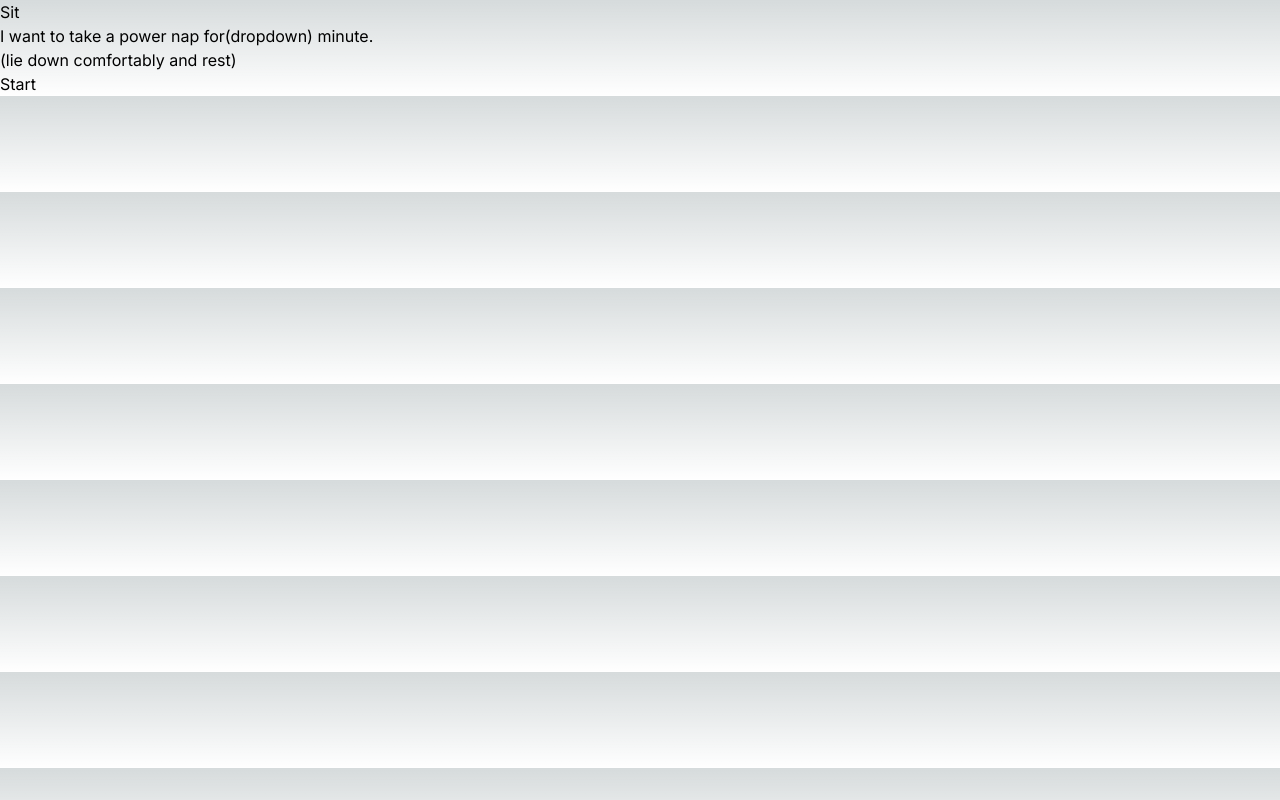
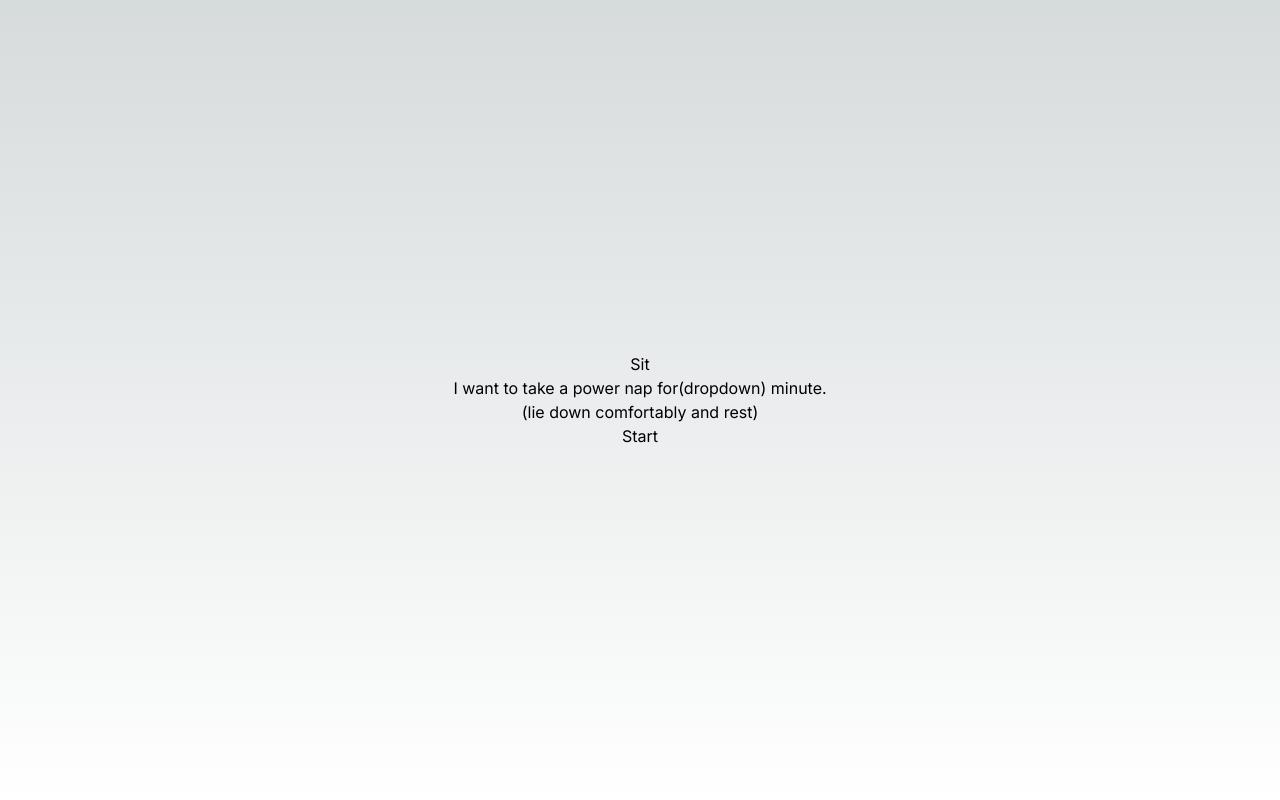
Before and after one commit to akashkmt/sit-powernap, a Next.js app: page /sit in a window 1280 px wide. Built offline with nearby package versions, Linux system fonts and the light colour scheme.

Commit message:
fixed alignment

```diff
--- a/app/sit/page.tsx
+++ b/app/sit/page.tsx
@@ -1,10 +1,12 @@
 export default function Page() {
   return (
-    <div>
-      <div>Sit</div>
-      <div>I want to take a power nap for(dropdown) minute.</div>
-      <div>(lie down comfortably and rest)</div>
-      <button>Start</button>
+    <div className="h-screen w-full">
+      <div className="flex flex-col items-center h-full justify-center">
+        <div>Sit</div>
+        <div>I want to take a power nap for(dropdown) minute.</div>
+        <div>(lie down comfortably and rest)</div>
+        <button>Start</button>
+      </div>
     </div>
   );
 }
```
